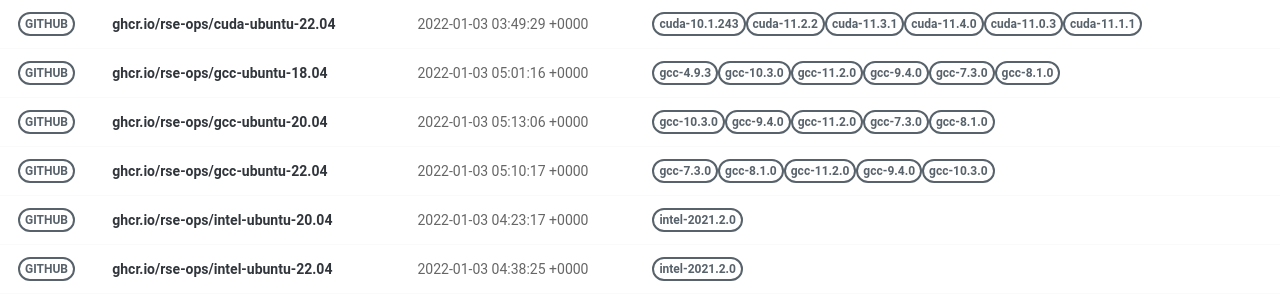
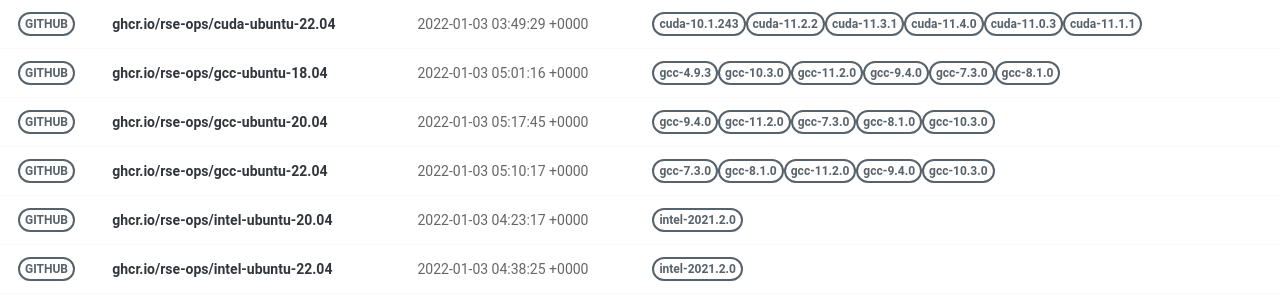
Before and after one commit to rse-ops/docker-images, a Jekyll site: the page built from pages/index.md, in a window 1280 px wide. Shown: the part 326-626 px from the top of the page. Built offline with Jekyll 4.4.1, drawn with Linux system fonts in a browser that asks for light colours; nearby versions of some CDN libraries.

Commit message:
Automated push to update library 2022-01-03

```diff
--- a/_library/ghcr.io-rse-ops-gcc-ubuntu-20.04.md
+++ b/_library/ghcr.io-rse-ops-gcc-ubuntu-20.04.md
@@ -1,14 +1,11 @@
 ---
 layout: container
 name: ghcr.io/rse-ops/gcc-ubuntu-20.04
-updated_at: 2022-01-03 05:13:06.654825
+updated_at: 2022-01-03 05:17:45.132780
 
 
 container_url: https://github.com/orgs/rse-ops/packages/container/package/gcc-ubuntu-20.04
 versions:
- - tag: gcc-10.3.0
-   dockerfile: https://github.com/rse-ops/docker-images/blob/main/ubuntu/gcc/Dockerfile
-   manifest: https://crane.ggcr.dev/manifest/ghcr.io/rse-ops/gcc-ubuntu-20.04:gcc-10.3.0
  - tag: gcc-9.4.0
    dockerfile: https://github.com/rse-ops/docker-images/blob/main/ubuntu/gcc/Dockerfile
    manifest: https://crane.ggcr.dev/manifest/ghcr.io/rse-ops/gcc-ubuntu-20.04:gcc-9.4.0
```
Also changed, not shown: other parts of _library/ghcr.io-rse-ops-gcc-ubuntu-20.04.md (+3 -0 lines).
